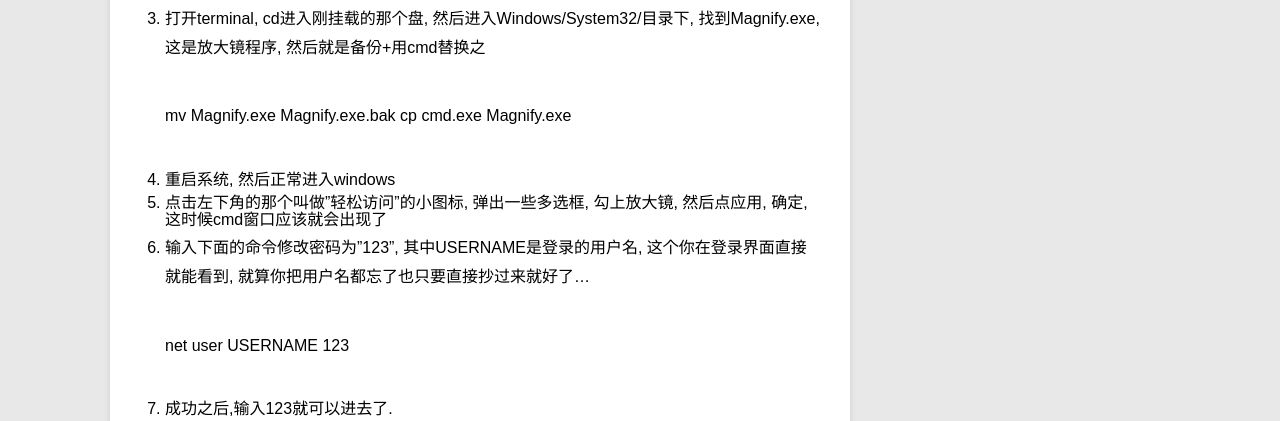
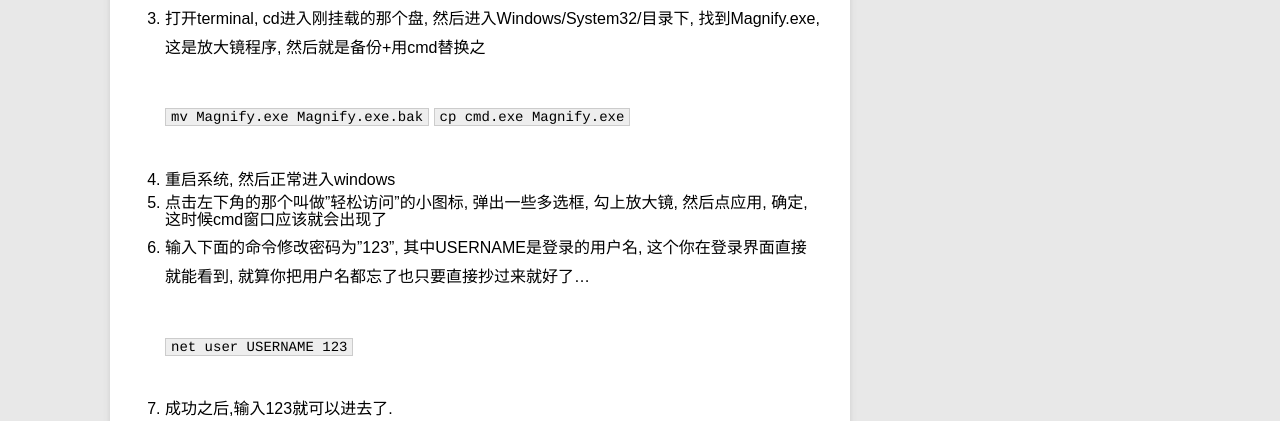
Before and after one commit to andycoder7/andycoder7.github.com, a Jekyll site: the page built from _posts/blog/2014-4-27-remove-windows-pwd.md, in a window 1280 px wide. Shown: the part 1114-1535 px from the top of the page. Built offline with Jekyll 4.4.1, drawn with Linux system fonts in a browser that asks for light colours; Markdown is read by kramdown in place of the engine named in the settings; comment, search, counter and statistics services are not loaded.

Commit message:
fix bug about code in rm win pwd

```diff
--- a/_posts/blog/2014-4-27-remove-windows-pwd.md
+++ b/_posts/blog/2014-4-27-remove-windows-pwd.md
@@ -28,14 +28,14 @@ category: blog
 2. 进入try的系统之后, 打开文件夹, 把windows系统的那个盘挂载上, 有经验的同学可以使用fdisk+mount命令直接在terminal中挂载, 没有经验的话, 那就用鼠标点点好了
 3. 打开terminal, cd进入刚挂载的那个盘, 然后进入Windows/System32/目录下, 找到Magnify.exe, 这是放大镜程序, 然后就是备份+用cmd替换之
 
-    mv Magnify.exe Magnify.exe.bak
-	cp cmd.exe Magnify.exe
+    `mv Magnify.exe Magnify.exe.bak`
+    `cp cmd.exe Magnify.exe`
 
 4. 重启系统, 然后正常进入windows
 5. 点击左下角的那个叫做"轻松访问"的小图标, 弹出一些多选框, 勾上放大镜, 然后点应用, 确定, 这时候cmd窗口应该就会出现了
 6. 输入下面的命令修改密码为"123", 其中USERNAME是登录的用户名, 这个你在登录界面直接就能看到, 就算你把用户名都忘了也只要直接抄过来就好了...
 
-    net user USERNAME 123
+    `net user USERNAME 123`
 
 7. 成功之后,输入123就可以进去了.
 8. 然后就是恢复原来的状态, 先进入控制面板去除登录密码, 然后进入Windows/System32/下删除Magnify.exe, 然后把Magnify.exe.bak改成Magnify.exe, (如果win下由于权限问题不让改的话, 那就只能麻烦跑到live cd里再改一下了)
```
